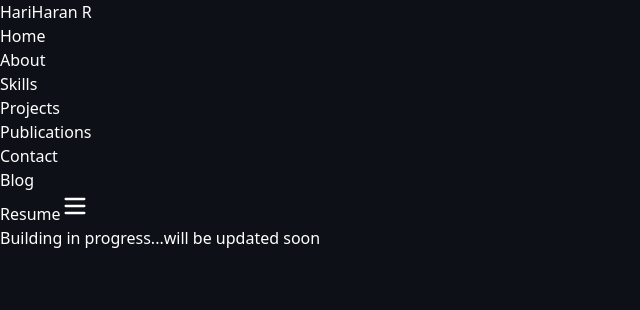
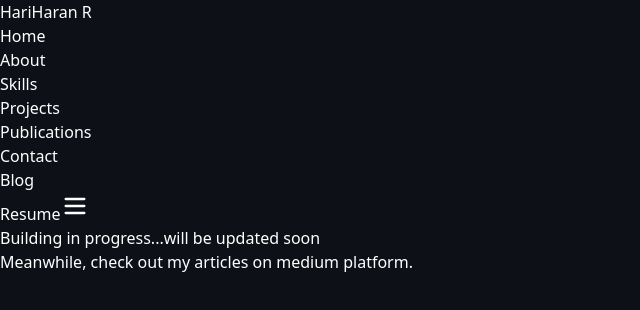
Before and after one commit to theHARI962n/My-Portfolio, a React (Vite) app: page /blog in a window 1280 px wide. Shown: the top 310 px of the page, without its empty margins (0-640 px from the left). Built offline with nearby package versions, Linux system fonts and the light colour scheme.

Commit message:
blog update

```diff
--- a/src/components/Blog.jsx
+++ b/src/components/Blog.jsx
@@ -5,6 +5,9 @@ const Blog = () => {
   return (
     <div className="text-white min-h-screen flex items-center justify-center bg-[#0d1117] text-2xl">
       Building in progress...will be updated soon
+      <p>
+        Meanwhile, check out my articles on medium platform.
+      </p>
     </div>
   );
 };
```
